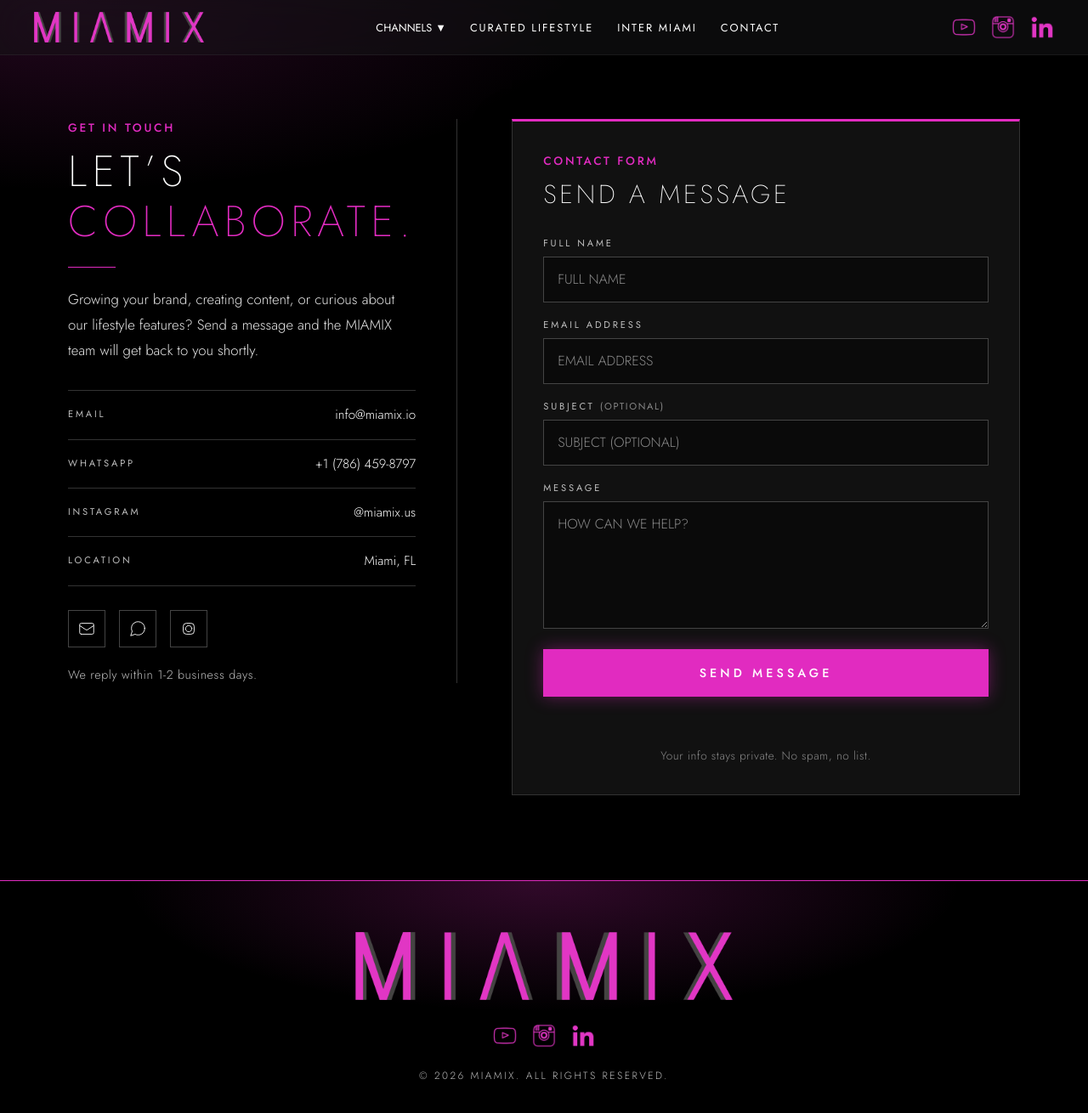
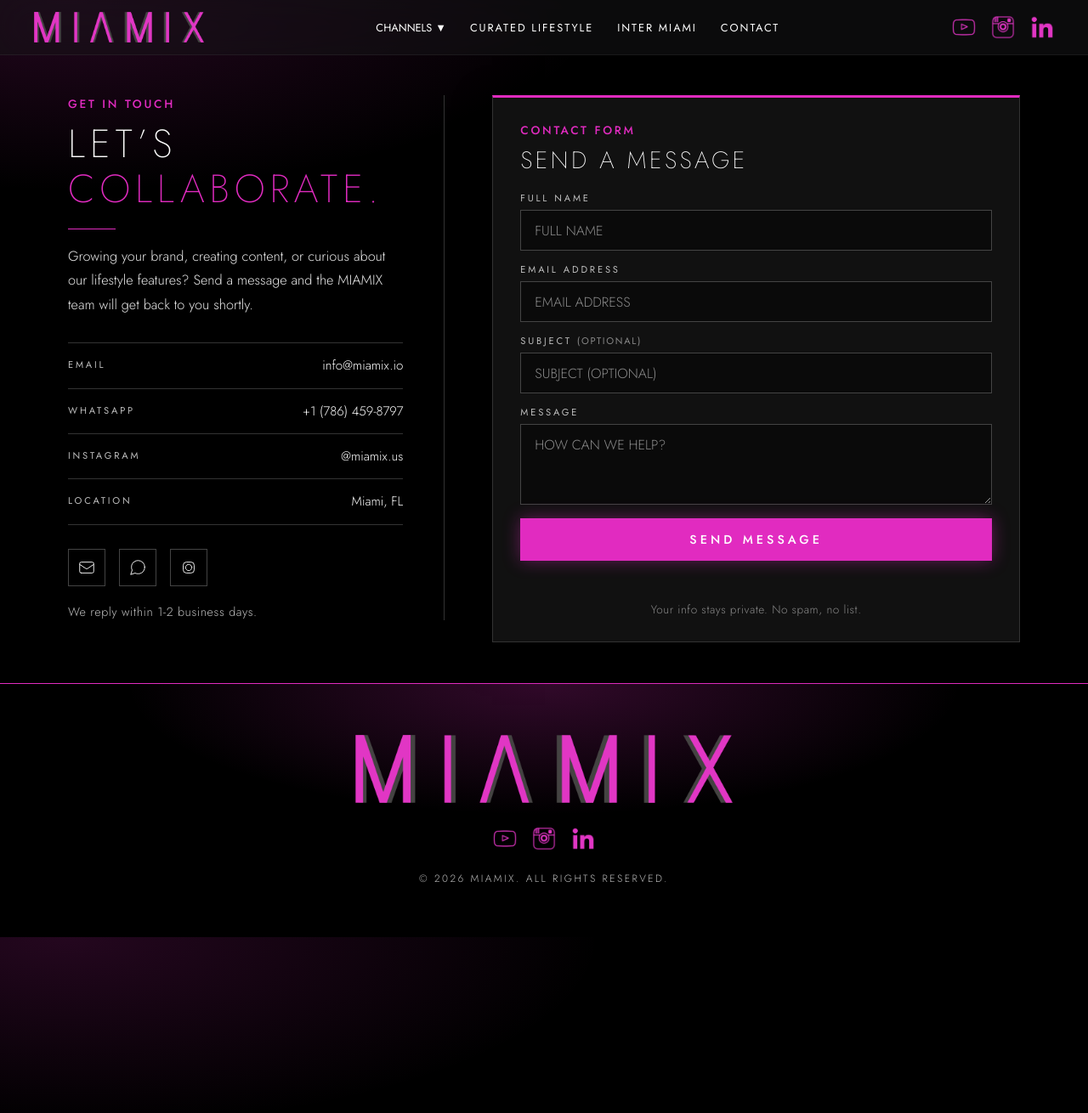
Before and after one commit to MIAMIX-io/MIAMIX.VIP-Site, a Jekyll site: the page built from contact.html, in a window 1280 px wide and 1335 px high. Shown: the top 1310 px of the window at 85% size. Built offline with Jekyll 4.4.1, drawn with Linux system fonts in a browser that asks for light colours.

Commit message:
Refine contact page layout and spacing
Adjusted layout and spacing for better fit and readability.

```diff
--- a/assets/css/contact.css
+++ b/assets/css/contact.css
@@ -17,23 +17,23 @@
 body.contact a { color: inherit; text-decoration: none; }
 body.contact ::selection { background: var(--accent); color: #fff; }
 
-/* ---------- LAYOUT ---------- */
+/* ---------- LAYOUT - tightened so it fits one screen ---------- */
 .contact-wrap {
   max-width: 1200px;
   margin: 0 auto;
-  padding: 140px 40px 100px; /* clears the fixed header */
+  padding: 112px 40px 48px; /* was 140px / 100px */
   display: grid;
   grid-template-columns: 1fr;
-  gap: 56px;
+  gap: 48px;
   align-items: start;
 }
 @media (min-width: 1024px) {
-  .contact-wrap { grid-template-columns: 5fr 7fr; gap: 64px; padding-left: 40px; padding-right: 40px; }
-  .contact-intro { padding-right: 48px; border-right: 1px solid #333; position: sticky; top: 110px; }
+  .contact-wrap { grid-template-columns: 5fr 7fr; gap: 56px; padding-left: 40px; padding-right: 40px; }
+  .contact-intro { padding-right: 48px; border-right: 1px solid #333; position: sticky; top: 100px; }
 }
 
 .eyebrow {
-  margin: 0 0 12px;
+  margin: 0 0 10px;
   color: var(--accent);
   font-size: .85rem;
   font-weight: 500;
@@ -48,20 +48,20 @@
   letter-spacing: .12em;
   line-height: 1.15;
 }
-.contact-intro h1 { font-size: clamp(1.9rem, 5vw, 3.2rem); margin-bottom: 22px; }
+.contact-intro h1 { font-size: clamp(1.9rem, 5vw, 2.9rem); margin-bottom: 18px; }
 .contact-intro h1 span { color: var(--accent); }
 .contact-intro h1::after {
   content: ""; display: block; width: 56px; height: 1px;
-  background: var(--accent); margin-top: 24px;
+  background: var(--accent); margin-top: 20px;
 }
-.contact-form-col h2 { font-size: clamp(1.5rem, 4vw, 1.9rem); margin-bottom: 32px; }
-.contact-copy { margin: 0 0 32px; max-width: 46ch; color: #e6e6e6; font-size: 1.05rem; line-height: 1.8; }
+.contact-form-col h2 { font-size: clamp(1.5rem, 4vw, 1.75rem); margin-bottom: 20px; }
+.contact-copy { margin: 0 0 30px; max-width: 46ch; color: #e6e6e6; font-size: 1.02rem; line-height: 1.75; }
 
-/* ---------- DETAILS LIST ---------- */
-.contact-details { border-top: 1px solid #333; margin-bottom: 28px; }
+/* ---------- DETAILS LIST - spaced out ---------- */
+.contact-details { border-top: 1px solid #333; margin-bottom: 0; }
 .contact-detail-row {
   display: flex; justify-content: space-between; gap: 20px;
-  padding: 16px 0; border-bottom: 1px solid #333;
+  padding: 14px 0; border-bottom: 1px solid #333;
   font-size: .95rem; line-height: 1.6;
 }
 .contact-detail-label {
@@ -71,8 +71,12 @@
 .contact-detail-row a { color: #fff; transition: color .3s; text-align: right; }
 .contact-detail-row a:hover { color: var(--accent); }
 
-/* ---------- ICON ROW ---------- */
-.contact-icons { display: flex; align-items: center; gap: 16px; margin-bottom: 22px; }
+/* ---------- ICON ROW - padding above icons ---------- */
+.contact-icons {
+  display: flex; align-items: center; gap: 16px;
+  padding-top: 28px; /* NEW: breathing room above icons */
+  margin-bottom: 20px;
+}
 .contact-icons a {
   display: grid; place-items: center; width: 44px; height: 44px;
   border: 1px solid #444; color: #fff;
@@ -89,13 +93,13 @@
   background: #111;
   border: 1px solid #333;
   border-top: 3px solid var(--accent);
-  padding: 36px;
+  padding: 28px 32px; /* was 36px */
   box-shadow: 0 14px 40px rgba(0,0,0,.5);
 }
 
-/* ---------- FORM ---------- */
-.contact-form { display: grid; gap: 18px; }
-.field { display: grid; gap: 8px; }
+/* ---------- FORM - tighter, fits one page ---------- */
+.contact-form { display: grid; gap: 14px; } /* was 18px */
+.field { display: grid; gap: 6px; } /* was 8px */
 .field label {
   font-size: .7rem; font-weight: 400; letter-spacing: .25em;
   text-transform: uppercase; color: #bdbdbd;
@@ -105,7 +109,7 @@
 .contact-form textarea {
   -webkit-appearance: none; appearance: none;
   display: block; width: 100%; min-width: 0; box-sizing: border-box;
-  height: 54px; padding: 0 16px; margin: 0;
+  height: 48px; padding: 0 16px; margin: 0; /* was 54px */
   background: var(--field);
   border: 1px solid var(--line);
   border-radius: 0;
@@ -113,7 +117,7 @@
   font: 400 16px 'Jost', 'Montserrat', sans-serif; /* 16px stops iOS zoom */
   transition: border-color .2s, box-shadow .2s, background .2s;
 }
-.contact-form textarea { height: auto; min-height: 150px; padding: 14px 16px; resize: vertical; }
+.contact-form textarea { height: auto; min-height: 88px; padding: 12px 16px; resize: vertical; } /* was 150px */
 .contact-form input::placeholder,
 .contact-form textarea::placeholder { color: #888; font-weight: 300; opacity: 1; }
 .contact-form input:focus,
@@ -126,8 +130,8 @@
 
 .contact-submit {
   width: 100%;
-  margin-top: 6px;
-  padding: 17px 32px;
+  margin-top: 2px;
+  padding: 14px 32px; /* was 17px */
   background: var(--accent);
   color: #fff;
   border: 1px solid var(--accent);
@@ -142,8 +146,8 @@
 .contact-submit:disabled { opacity: .6; cursor: default; }
 
 .contact-status {
-  min-height: 1.4em;
-  margin: 4px 0 0;
+  min-height: 1.2em;
+  margin: 2px 0 0;
   text-align: center;
   color: var(--accent);
   font-size: .85rem;
@@ -162,7 +166,7 @@
 
 /* ---------- MOBILE ---------- */
 @media (max-width: 1023px) {
-  .contact-wrap { padding: 130px 24px 80px; gap: 40px; }
-  .contact-intro { border-right: 0; border-bottom: 1px solid #333; padding-right: 0; padding-bottom: 32px; position: static; }
-  .contact-form-col { padding: 28px 20px; }
+  .contact-wrap { padding: 112px 24px 48px; gap: 36px; }
+  .contact-intro { border-right: 0; border-bottom: 1px solid #333; padding-right: 0; padding-bottom: 28px; position: static; }
+  .contact-form-col { padding: 24px 20px; }
 }
```
